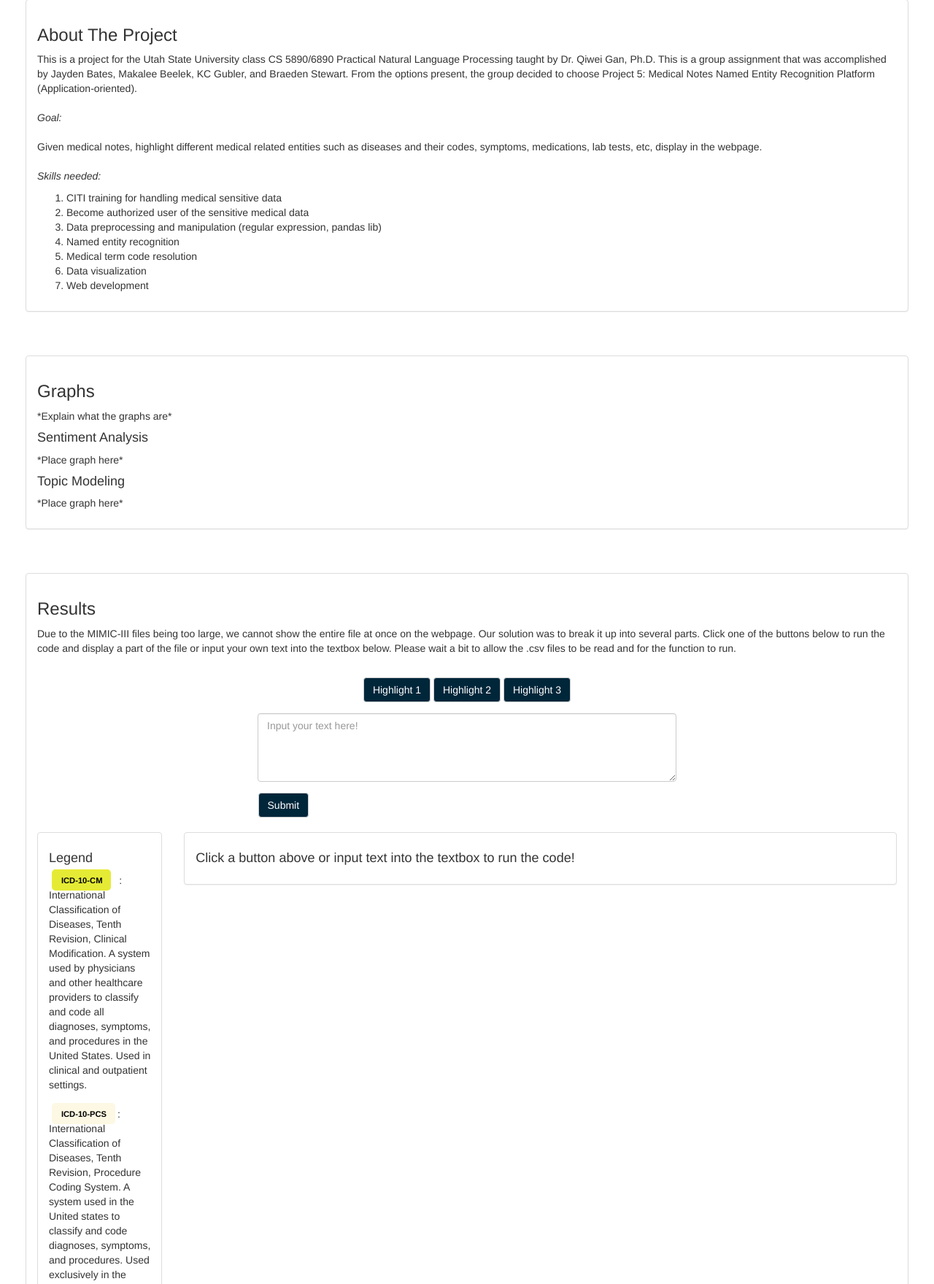
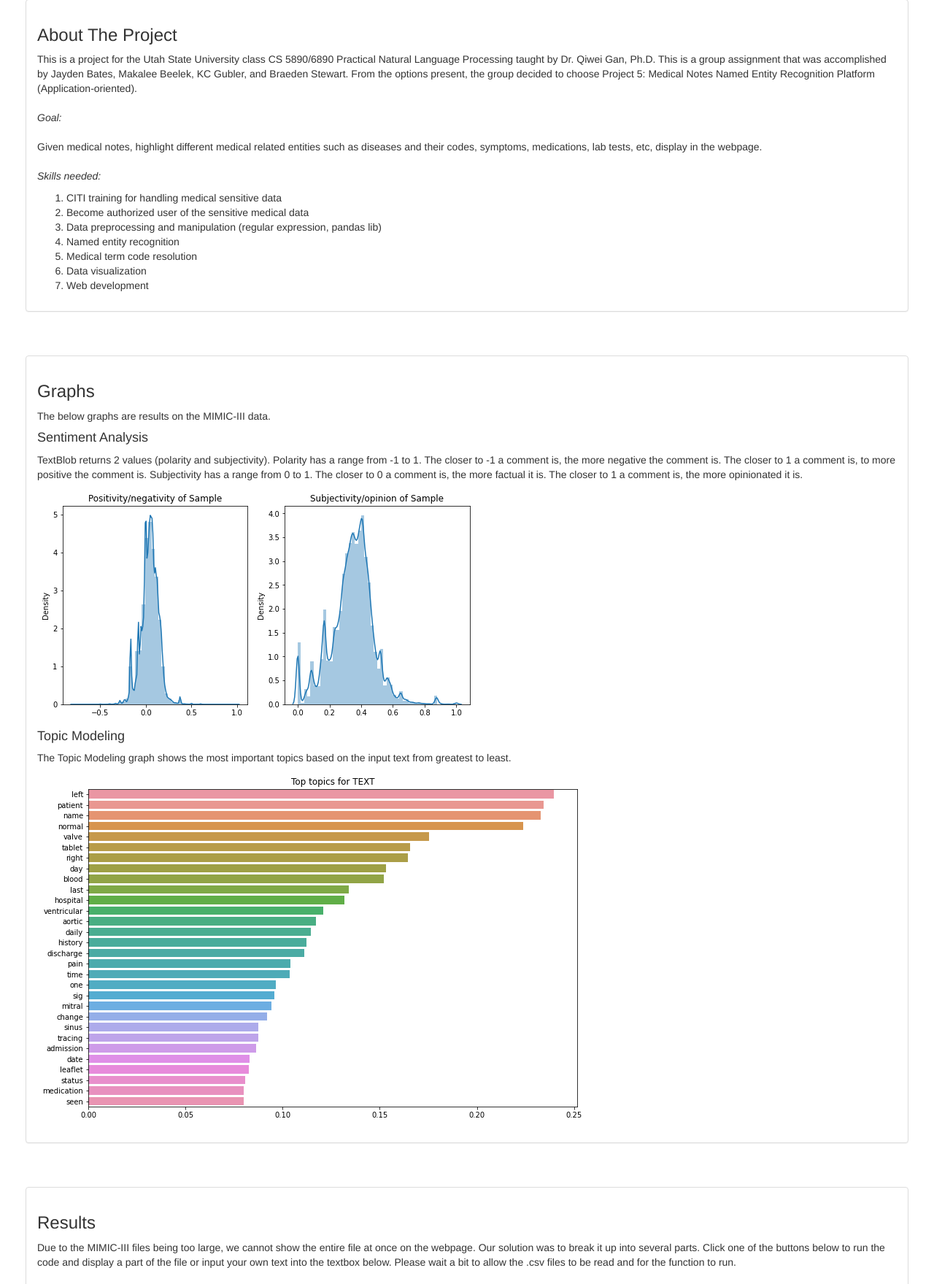
Before and after one commit to makaleebeelek/CS5890-Project-5, a Django app: page / in a window 1280 px wide. Shown: the part 493-2252 px from the top of the page at 73% size. Run offline with Django 3.2, Linux system fonts and the light colour scheme; some libraries are stand-ins or nearby versions.

Commit message:
added the graphs and the information on the graphs.

```diff
--- a/FinalProject/Project5/templates/Project5/index.html
+++ b/FinalProject/Project5/templates/Project5/index.html
@@ -92,11 +92,19 @@
         <div class="panel panel-default">
             <div class="panel-body">
                 <h3>Graphs</h3>
-                <p>*Explain what the graphs are*</p>
+                <p>The below graphs are results on the MIMIC-III data.</p>
                 <h4>Sentiment Analysis</h4>
-                <p>*Place graph here*</p>
+                <p>TextBlob returns 2 values (polarity and subjectivity). Polarity has a range from -1 to 1. The closer
+                    to -1 a comment is, the more negative the comment is. The closer to 1 a comment is, to more positive
+                    the comment is. Subjectivity has a range from 0 to 1. The closer to 0 a comment is, the more factual
+                    it is. The closer to 1 a comment is, the more opinionated it is.
+                </p>
+                <p><img src="{% static 'img/polarityAndSubjectivity.png' %}" alt="Sentiment Analysis Graph"/></p>
                 <h4>Topic Modeling</h4>
-                <p>*Place graph here*</p>
+                <p> The Topic Modeling graph shows the most important topics based on the input text from greatest to
+                    least.
+                </p>
+                <p><img src="{% static 'img/topTopics.png' %}" alt="Topic Modeling Graph"/></p>
             </div>
         </div>
     </div>
```
Also changed, not shown: FinalProject/Project5/static/img/polarityAndSubjectivity.png (added), FinalProject/Project5/static/img/topTopics.png (added), FinalProject/assets/img/polarityAndSubjectivity.png (added), FinalProject/assets/img/topTopics.png (added).
